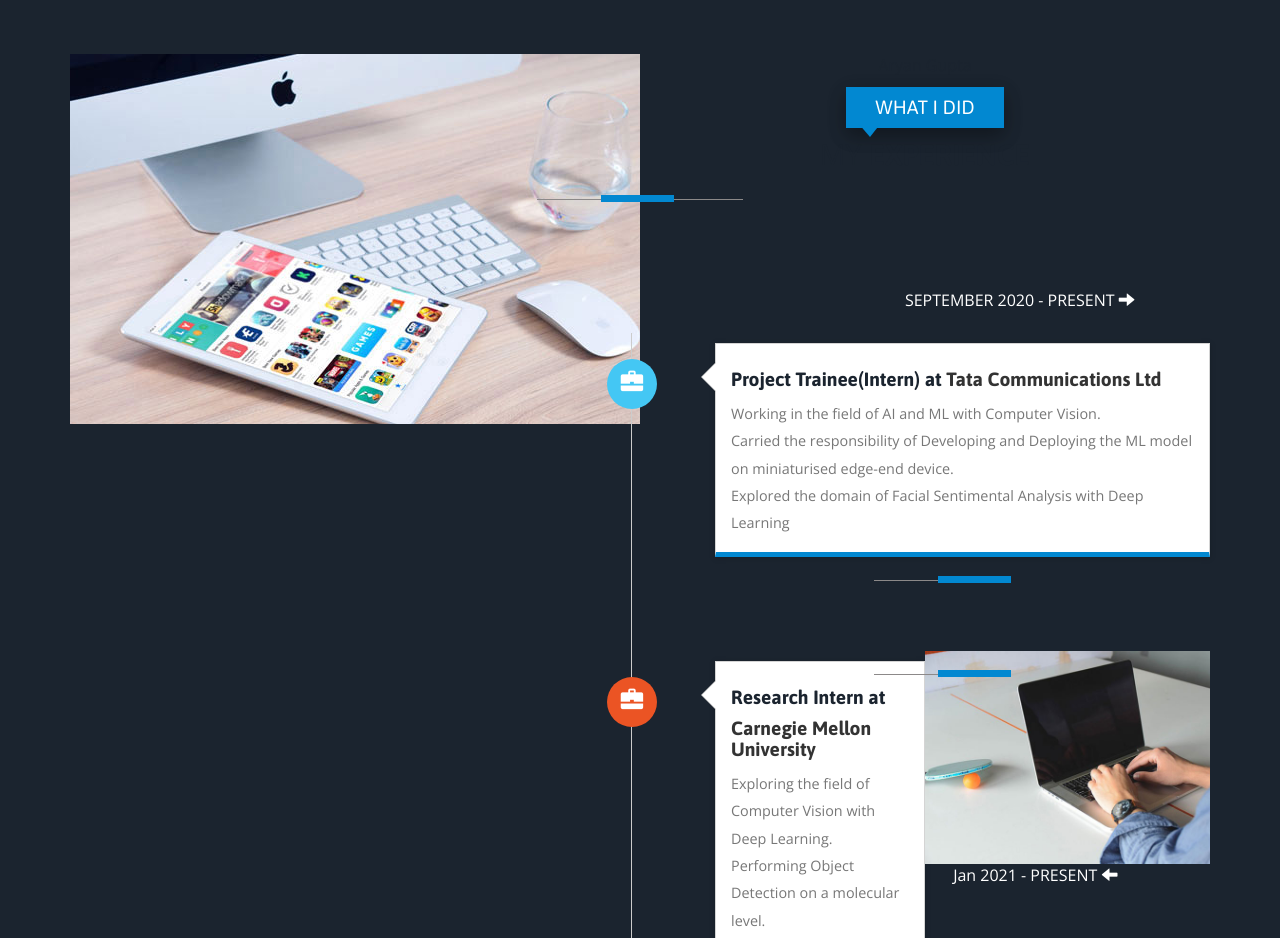
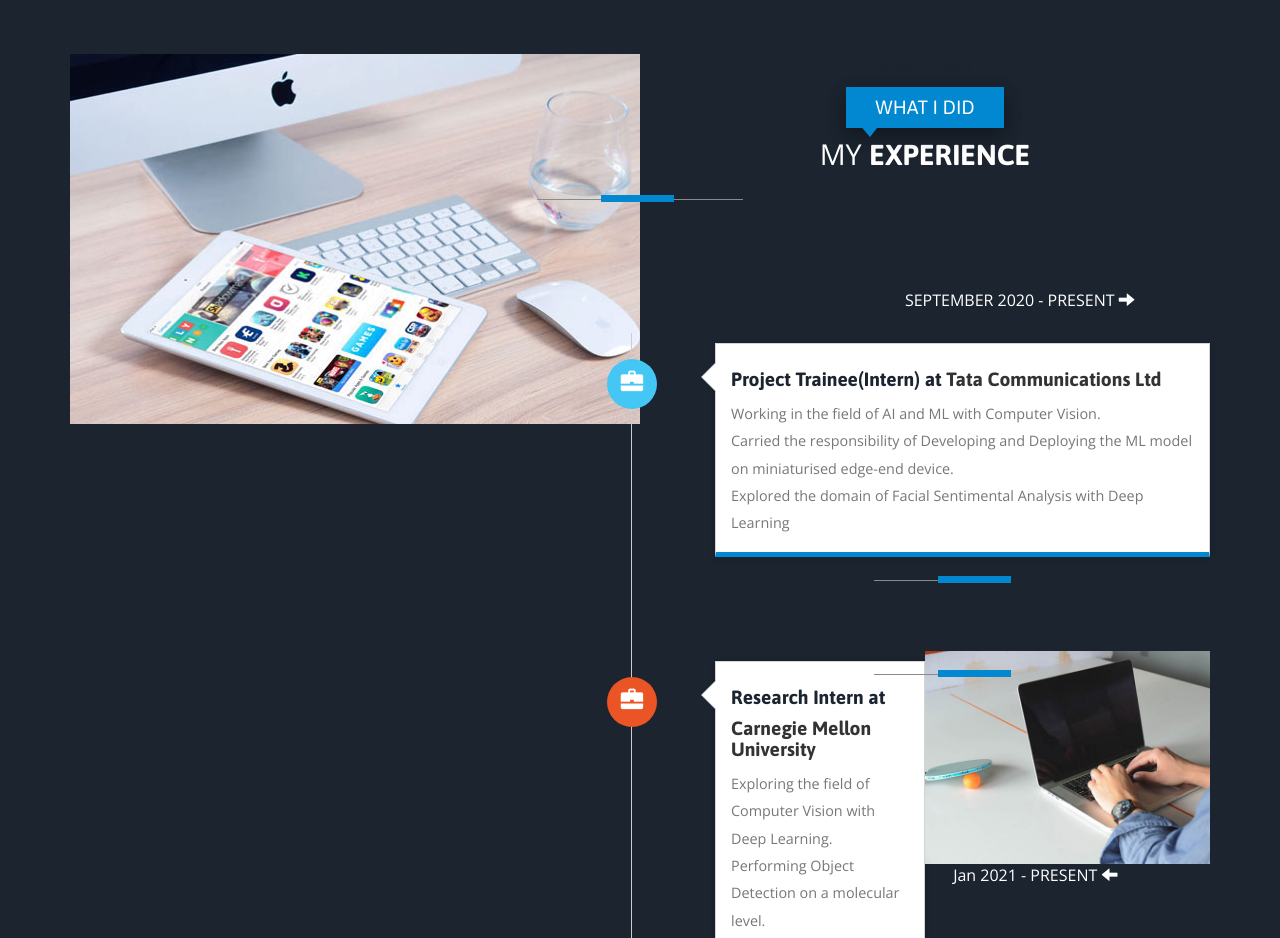
Before and after one commit to beingaryan/beingaryan.github.io, a plain HTML site: page index.html in a window 1280 px wide. Shown: the part 2180-3118 px from the top of the page. Drawn offline with nearby package versions, Linux system fonts and the light colour scheme; files whose address does not match are found by name.

Commit message:
Update index.html

```diff
--- a/index.html
+++ b/index.html
@@ -546,7 +546,7 @@ Smartphone Compatible web template" />
     <div class="LI-profile-badge"  data-version="v1" data-size="medium" data-locale="en_US" data-type="vertical" data-theme="dark" data-vanity="aryan-gupta-6a9201191"><a class="LI-simple-link" href='https://in.linkedin.com/in/aryan-gupta-6a9201191?trk=profile-badge'>Aryan Gupta</a></div>
 
         <h4>WHAT I DID</h4>
-        <h3>MY <span>EXPERIENCE</span></h3>
+        <h3 style="color:white;" >MY <span>EXPERIENCE</span></h3>
         <span class="border one"></span>
       </div>
       <div class="time-main w3l-agile">
```
